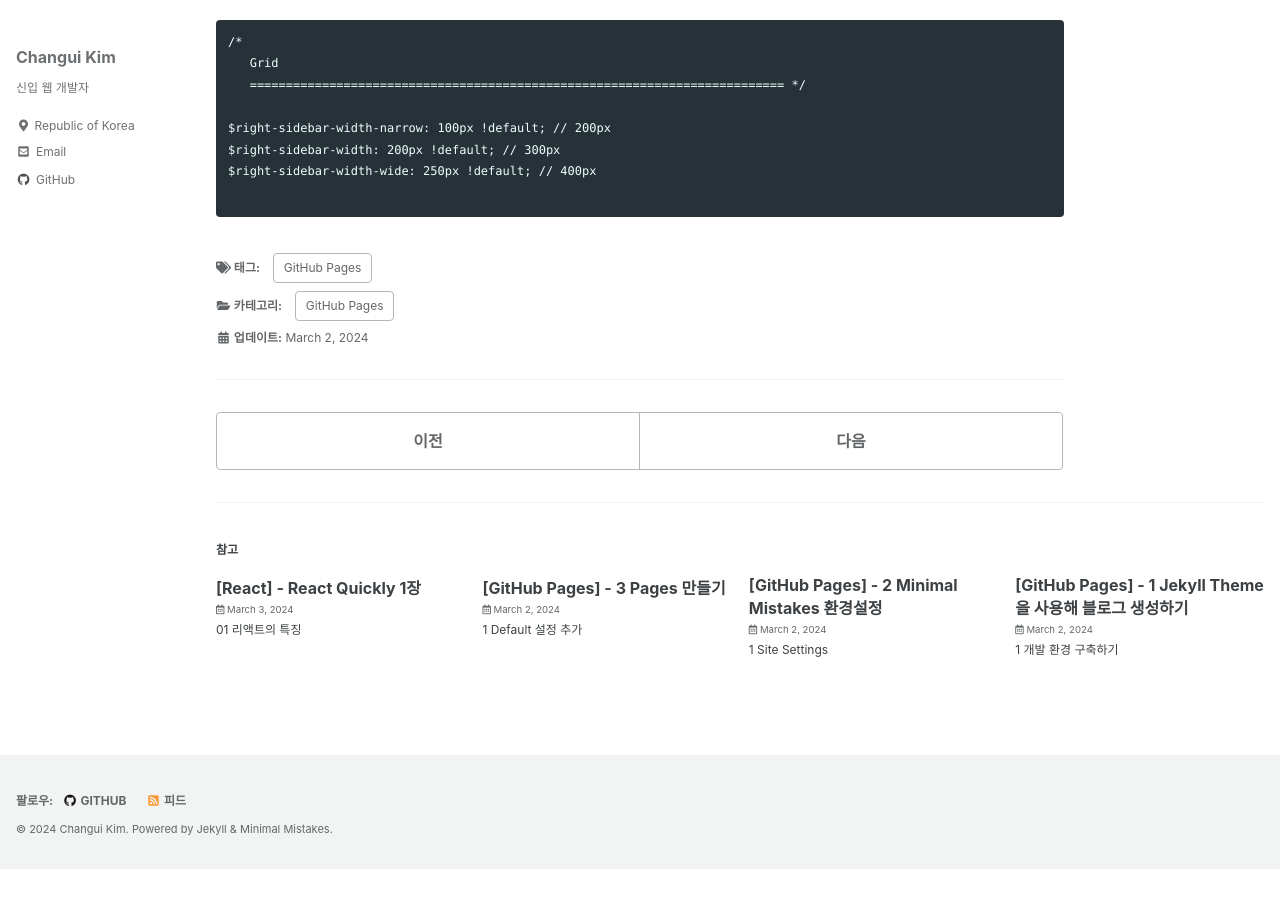
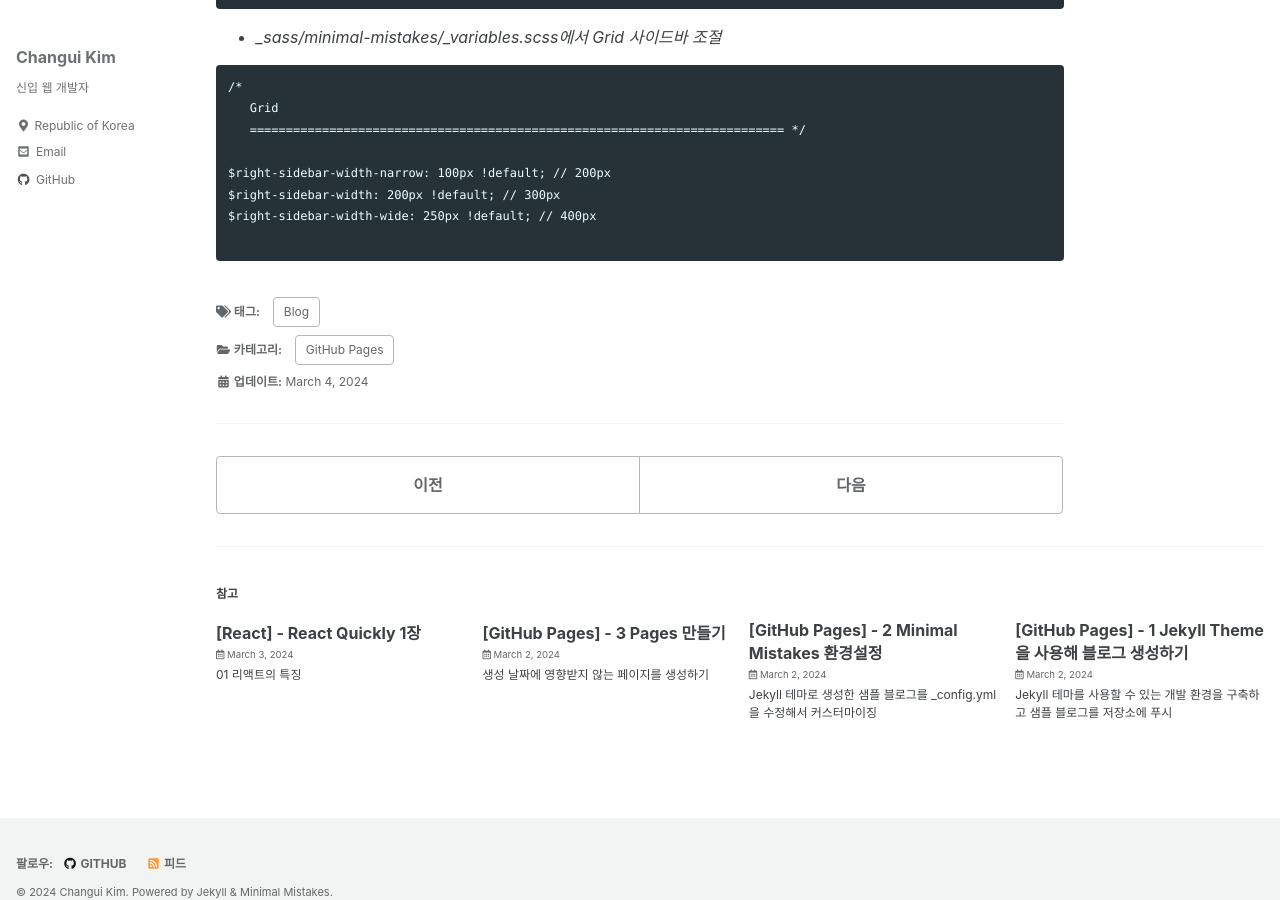
Before and after one commit to changuikim/changuikim.github.io, a Jekyll site: the page built from _posts/2024-03-02-github-pages-04.md, in a window 1280 px wide and 900 px high, scrolled down 1428 px. Built offline with Jekyll 4.4.1, drawn with Linux system fonts in a browser that asks for light colours; cached includes are drawn as plain includes; before the commit the page ends 2297 px from its top, so only the background shows below that.

Commit message:
[23-03-04] GitHub Pages 포스트의 메타정보 및 일부 수정
- 생성 날짜, 수정 날짜와 카테고리, 태그의 위치를 교체했다.
- 글 목록에서 포스트의 요약이 보이도록 포스트 한 줄 요약을 추가했다.

```diff
--- a/_posts/2024-03-02-github-pages-01.md
+++ b/_posts/2024-03-02-github-pages-01.md
@@ -1,11 +1,13 @@
 ---
 title: "[GitHub Pages] - 1 Jekyll Theme을 사용해 블로그 생성하기"
 layout: single
+tags: ["Blog"]
+categories: ["GitHub Pages"]
 date: "2024-03-02 20:41:12 +0900"
-last_modified_at: "2024-03-02 20:41:12 +0900"
-categories: ["GitHub Pages"]
-tags: ["GitHub Pages"]
+last_modified_at: "2024-03-04 20:25:00 +0900"
 ---
+
+Jekyll 테마를 사용할 수 있는 개발 환경을 구축하고 샘플 블로그를 저장소에 푸시
 
 # 1 개발 환경 구축하기
 
--- a/_posts/2024-03-02-github-pages-02.md
+++ b/_posts/2024-03-02-github-pages-02.md
@@ -1,11 +1,13 @@
 ---
 title: "[GitHub Pages] - 2 Minimal Mistakes 환경설정"
 layout: single
+tags: ["Blog"]
+categories: ["GitHub Pages"]
 date: "2024-03-02 20:47:25 +0900"
-last_modified_at: "2024-03-02 20:47:25 +0900"
-categories: ["GitHub Pages"]
-tags: ["GitHub Pages"]
+last_modified_at: "2024-03-04 20:25:00 +0900"
 ---
+
+Jekyll 테마로 생성한 샘플 블로그를 _config.yml을 수정해서 커스터마이징
 
 # 1 Site Settings
 
--- a/_posts/2024-03-02-github-pages-03.md
+++ b/_posts/2024-03-02-github-pages-03.md
@@ -1,11 +1,13 @@
 ---
 title: "[GitHub Pages] - 3 Pages 만들기"
 layout: single
+tags: ["Blog"]
+categories: ["GitHub Pages"]
 date: "2024-03-02 21:24:11 +0900"
-last_modified_at: "2024-03-02 21:24:11 +0900"
-categories: ["GitHub Pages"]
-tags: ["GitHub Pages"]
+last_modified_at: "2024-03-04 21:26:00 +0900"
 ---
+
+생성 날짜에 영향받지 않는 페이지를 생성하기
 
 # 1 Default 설정 추가
 
--- a/_posts/2024-03-02-github-pages-04.md
+++ b/_posts/2024-03-02-github-pages-04.md
@@ -1,11 +1,13 @@
 ---
 title: "[GitHub Pages] - 4 상단 메뉴 구성하기"
 layout: single
+tags: ["Blog"]
+categories: ["GitHub Pages"]
 date: "2024-03-02 21:59:54 +0900"
-last_modified_at: "2024-03-02 21:59:54 +0900"
-categories: ["GitHub Pages"]
-tags: ["GitHub Pages"]
+last_modified_at: "2024-03-04 20:20:00 +0900"
 ---
+
+페이지를 표시할 상단 메뉴를 구성하기
 
 # 1 _config.yml 수정하기
 
```
